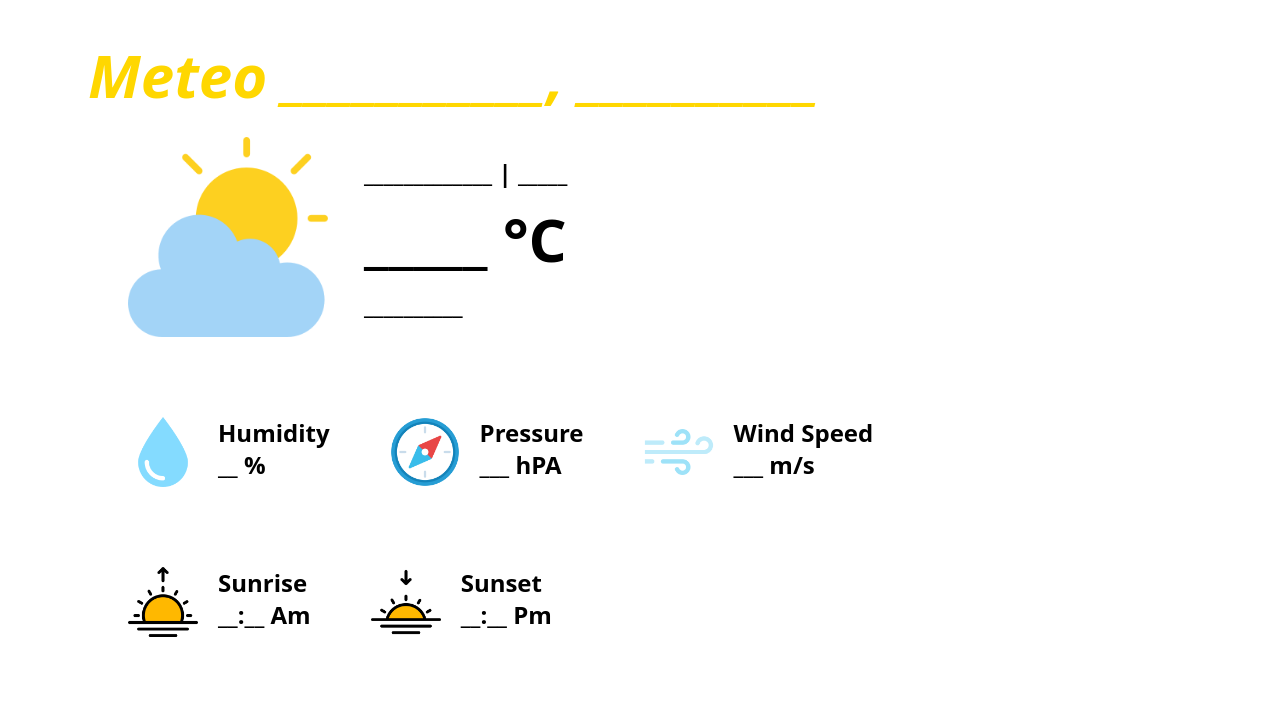
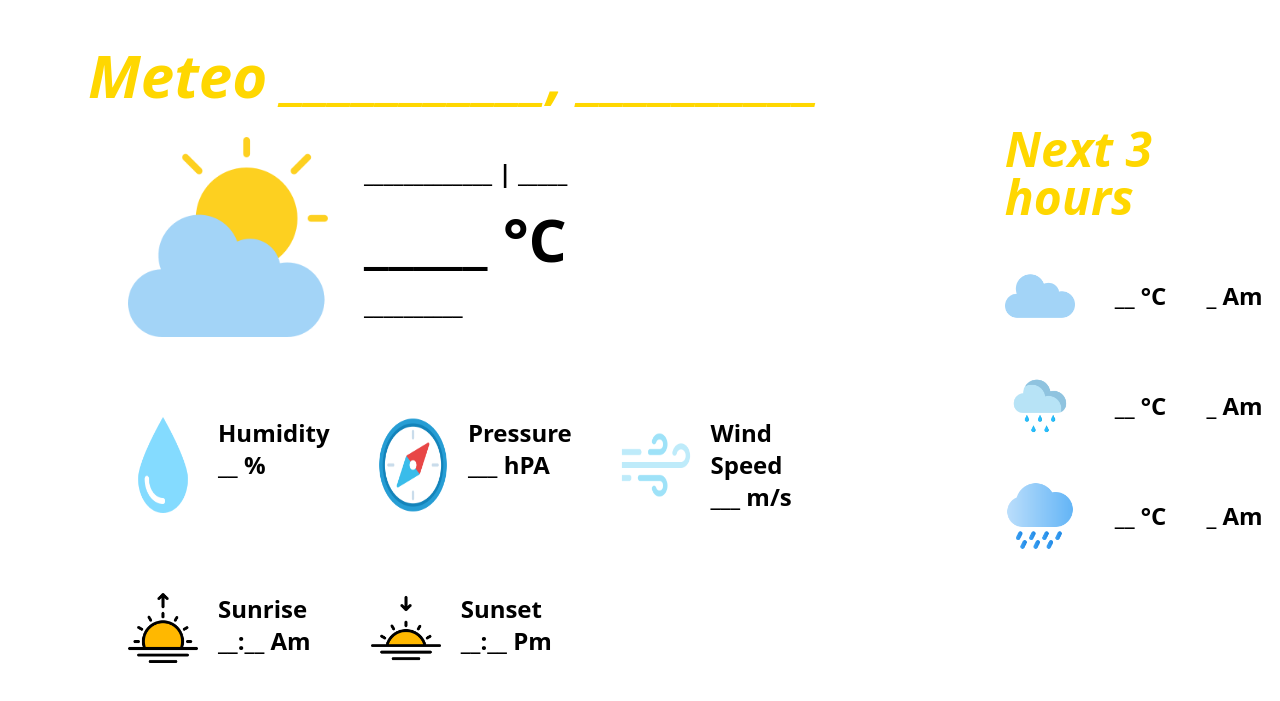
Before and after one commit to OUTLITAchraf/BriefMeteo, a website: page index.html in a window 1280 px wide. Shown: the part 103-804 px from the top of the page. Drawn offline with Linux system fonts and the light colour scheme.

Commit message:
codage Html avec tailwind de la partie météo 3 heurs suivant

```diff
--- a/index.html
+++ b/index.html
@@ -134,6 +134,31 @@
             </div>
           </div>
         </div>
+        <div id="hoursWeather" class="ml-20 mt-20">
+          <h2 class="italic font-bold text-5xl text-[#FFD700] mt-12">
+            Next 3 hours
+          </h2>
+          <div class="flex gap-10 mt-10 items-center">
+            <img src="/Img/icons/cloud.png" alt="" width="70" height="70" />
+            <p class="text-2xl font-bold">__ &deg;C</p>
+            <p class="text-2xl font-bold">_ Am</p>
+          </div>
+          <div class="flex gap-10 mt-10 items-center">
+            <img src="/Img/icons/raining.png" alt="" width="70" height="70" />
+            <p class="text-2xl font-bold">__ &deg;C</p>
+            <p class="text-2xl font-bold">_ Am</p>
+          </div>
+          <div class="flex gap-10 mt-10 items-center">
+            <img
+              src="/Img/icons/heavy-rain.png"
+              alt=""
+              width="70"
+              height="70"
+            />
+            <p class="text-2xl font-bold">__ &deg;C</p>
+            <p class="text-2xl font-bold">_ Am</p>
+          </div>
+        </div>
       </div>
     </main>
 
```
